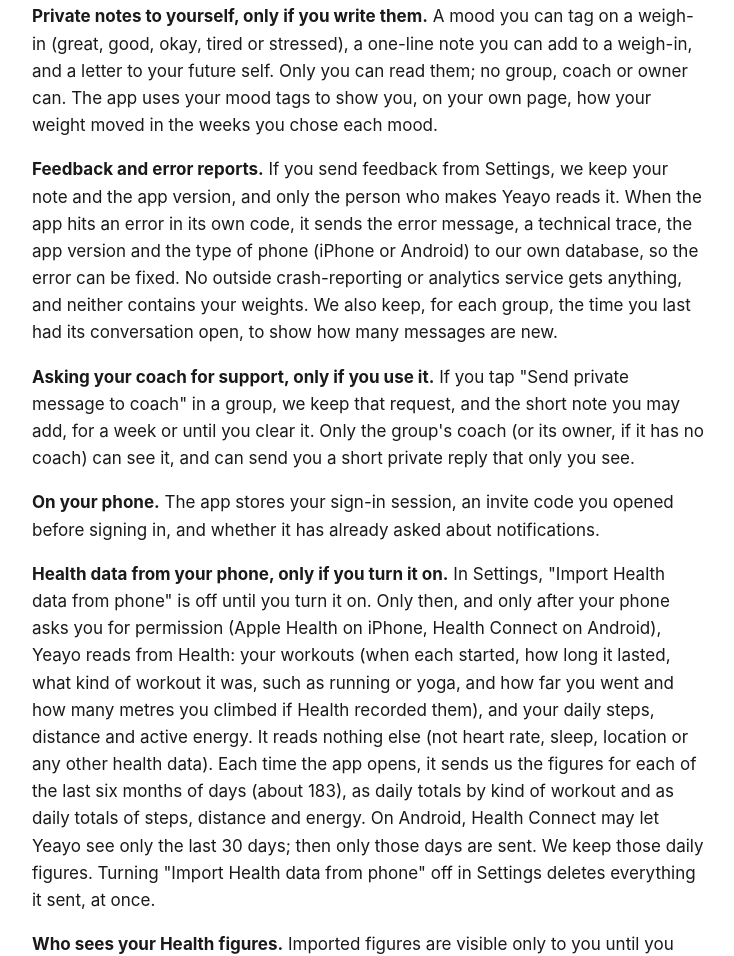
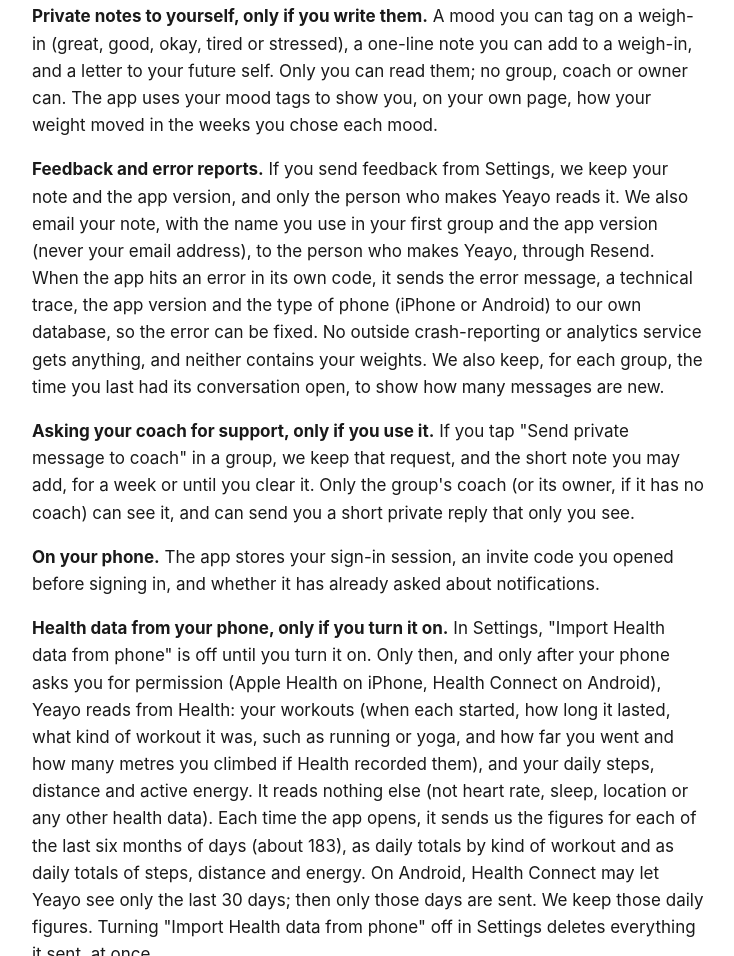
Before and after one commit to yamadev001/yeayo-site, a plain HTML site: page privacy/index.html in a window 1280 px wide. Shown: the part 2852-3808 px from the top of the page, without its empty margins (272-1006 px from the left). Drawn offline with Linux system fonts and the light colour scheme.

Commit message:
Privacy policy: feedback emails, effective 17 November 2026

```diff
--- a/privacy/index.html
+++ b/privacy/index.html
@@ -26,7 +26,7 @@ h1{font-size:2rem}h2{margin-top:2.2rem;font-size:1.3rem}a{color:#0f7b4a}ul{paddi
 <p><strong>Your reason, only if you write it.</strong> One line about why you are doing this. It is private to you unless you choose "Show in my groups", and then the members of your groups see it on your progress and in the Members list. It never appears on a leaderboard or in a notification.</p>
 <p><strong>Weight history, only if it is loaded for you.</strong> Weigh-ins from before you used the app (for example from a spreadsheet or a Garmin export), with the date, the time if there is one, and a note if you wrote one. It is loaded by the app's owner at your request. It is private to you unless it was loaded to show in a group, and then that group's members see it on the group's charts under the group's weight settings. It never creates a message, a notification, a milestone or a rank.</p>
 <p><strong>Private notes to yourself, only if you write them.</strong> A mood you can tag on a weigh-in (great, good, okay, tired or stressed), a one-line note you can add to a weigh-in, and a letter to your future self. Only you can read them; no group, coach or owner can. The app uses your mood tags to show you, on your own page, how your weight moved in the weeks you chose each mood.</p>
-<p><strong>Feedback and error reports.</strong> If you send feedback from Settings, we keep your note and the app version, and only the person who makes Yeayo reads it. When the app hits an error in its own code, it sends the error message, a technical trace, the app version and the type of phone (iPhone or Android) to our own database, so the error can be fixed. No outside crash-reporting or analytics service gets anything, and neither contains your weights. We also keep, for each group, the time you last had its conversation open, to show how many messages are new.</p>
+<p><strong>Feedback and error reports.</strong> If you send feedback from Settings, we keep your note and the app version, and only the person who makes Yeayo reads it. We also email your note, with the name you use in your first group and the app version (never your email address), to the person who makes Yeayo, through Resend. When the app hits an error in its own code, it sends the error message, a technical trace, the app version and the type of phone (iPhone or Android) to our own database, so the error can be fixed. No outside crash-reporting or analytics service gets anything, and neither contains your weights. We also keep, for each group, the time you last had its conversation open, to show how many messages are new.</p>
 <p><strong>Asking your coach for support, only if you use it.</strong> If you tap "Send private message to coach" in a group, we keep that request, and the short note you may add, for a week or until you clear it. Only the group's coach (or its owner, if it has no coach) can see it, and can send you a short private reply that only you see.</p>
 <p><strong>On your phone.</strong> The app stores your sign-in session, an invite code you opened before signing in, and whether it has already asked about notifications.</p>
 <p><strong>Health data from your phone, only if you turn it on.</strong> In Settings, "Import Health data from phone" is off until you turn it on. Only then, and only after your phone asks you for permission (Apple Health on iPhone, Health Connect on Android), Yeayo reads from Health: your workouts (when each started, how long it lasted, what kind of workout it was, such as running or yoga, and how far you went and how many metres you climbed if Health recorded them), and your daily steps, distance and active energy. It reads nothing else (not heart rate, sleep, location or any other health data). Each time the app opens, it sends us the figures for each of the last six months of days (about 183), as daily totals by kind of workout and as daily totals of steps, distance and energy. On Android, Health Connect may let Yeayo see only the last 30 days; then only those days are sent. We keep those daily figures. Turning "Import Health data from phone" off in Settings deletes everything it sent, at once.</p>
```
